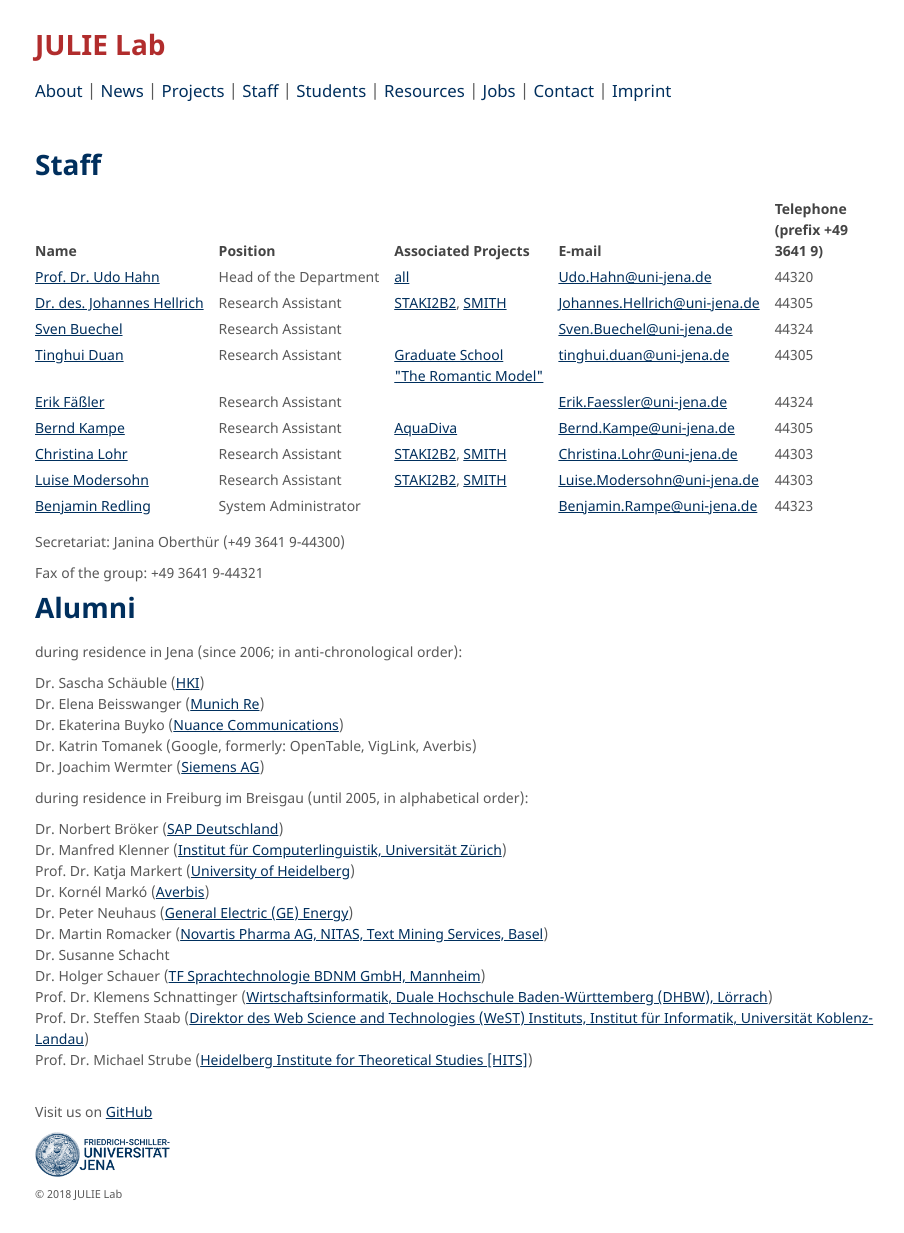
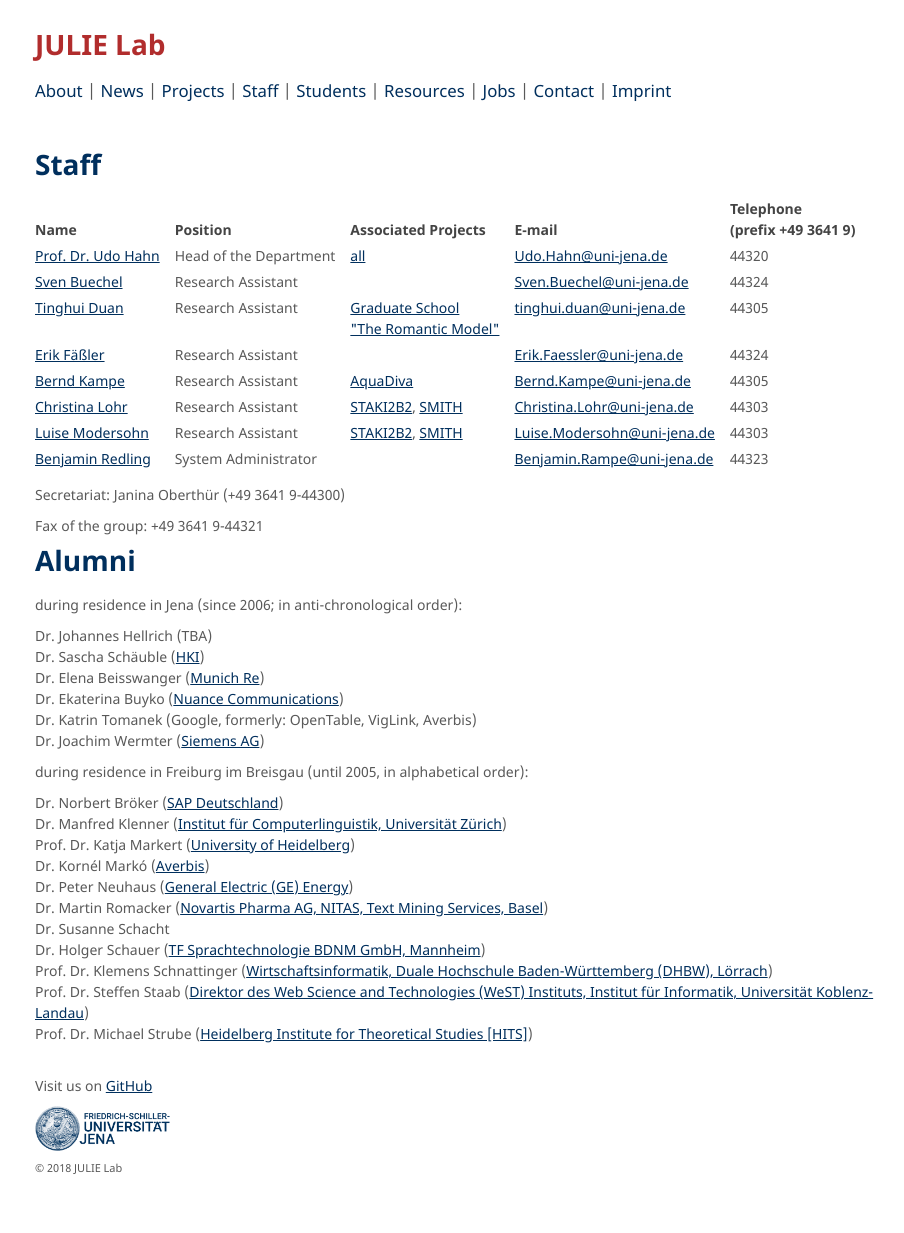
Before and after one commit to JULIELab/JULIELab.github.io, a Jekyll site: the page built from Staff.md, in a window 1280 px wide and 1233 px high. Shown: the whole window, without its empty margins (185-1089 px from the left). Built offline with Jekyll 4.4.1, drawn with Linux system fonts in a browser that asks for light colours; our own code applies the rules of GitHub Pages for plain Markdown files.

Commit message:
moves Johannes Hellrich to Alumni section

```diff
--- a/Staff.md
+++ b/Staff.md
@@ -7,7 +7,6 @@ layout: staff_tab
 | Name        | Position           | Associated Projects | E-mail | Telephone<br/>(prefix +49 3641 9) |
 | ---------------- | ---------------- | ---------------- | ---------------- | ---------------- |
 | [Prof. Dr. Udo Hahn](/Staff/Prof_+Dr_+Udo+Hahn.html)	| Head of the Department	| [all](/Projects/all.md)	| [Udo.Hahn@uni-jena.de](mailto:Udo.Hahn@uni-jena.de)	| 44320 |
-| [Dr. des. Johannes Hellrich](/Staff/Johannes+Hellrich.html)	| Research Assistant	| [STAKI2B2](http://gepris.dfg.de/gepris/projekt/315098900), [SMITH](http://www.smith.care/)	| [Johannes.Hellrich@uni-jena.de](mailto:Johannes.Hellrich@uni-jena.de)	| 44305 |
 | [Sven Buechel](/Staff/Sven+Buechel.html)	| Research Assistant	| |	[Sven.Buechel@uni-jena.de](mailto:Sven.Buechel@uni-jena.de) | 44324 |
 | [Tinghui Duan](/Staff/Duan/index.html)	| Research Assistant	|  [Graduate School<br/>\"The Romantic Model\"](http://modellromantik.uni-jena.de/) |	[tinghui.duan@uni-jena.de](mailto:tinghui.duan@uni-jena.de) | 44305 |
 | [Erik Fäßler](/Staff/Erik+Fäßler.html)	| Research Assistant	| |	[Erik.Faessler@uni-jena.de](mailto:Erik.Faessler@uni-jena.de)	| 44324 |
@@ -24,6 +23,7 @@ Fax of the group: +49 3641 9-44321
 
 during residence in Jena (since 2006; in anti-chronological order):
 
+Dr. Johannes Hellrich (TBA) <br/>
 Dr. Sascha Schäuble ([HKI](https://www.leibniz-hki.de/de/home.html))<br/>
 Dr. Elena Beisswanger ([Munich Re](https://www.xing.com/profile/Elena_Beisswanger2/cv))<br/>
 Dr. Ekaterina Buyko ([Nuance Communications](http://www.nuance.de/))<br/>
```
